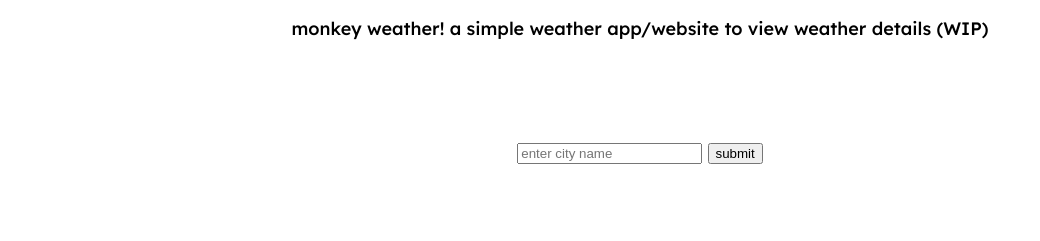
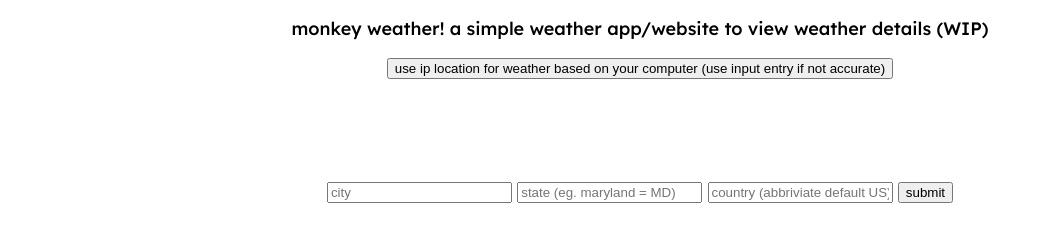
Before and after one commit to Monkey-Businesses/monkeyweather, a plain HTML site: page index.html in a window 1280 px wide. Shown: the part 51-292 px from the top of the page, without its empty margins (0-1040 px from the left). Drawn offline with Linux system fonts and the light colour scheme.

Commit message:
added ip location based weather and state and country fields

```diff
--- a/index.html
+++ b/index.html
@@ -5,6 +5,7 @@
 <link href="https://fonts.googleapis.com/css2?family=Lexend:wght@100..900&display=swap" rel="stylesheet">
 
 <head>
+    <title>Monkey Weather</title>
     <a href="/index.html" style="font-family: 'Lexend'; font-weight: 500; font-size: xx-large; color: black; text-decoration: none;">Monkey Weather</a>
 </head>
 <body>
@@ -12,8 +13,11 @@
     <div style="font-family: 'Lexend'; font-weight: 500; font-size: large; color: black; text-decoration: none; text-align: center; margin-top: 20px;">
         <p>monkey weather! a simple weather app/website to view weather details (WIP)</p>
     </div>
+    <div style="text-align: center;"><button id="submit" onclick="fetchWeatherData()">use ip location for weather based on your computer (use input entry if not accurate)</button></div>
     <div style="font-family: 'Lexend'; font-weight: 500; font-size: large; color: black; text-decoration: none; text-align: center; margin-top: 100px;">
-        <input id="cityInput" name="city input" placeholder="enter city name">
+        <input id="cityInput" name="city input" placeholder="city">
+        <input id="stateInput" name="state input" placeholder="state (eg. maryland = MD)">
+        <input id="countryInput" name="country input" placeholder="country (abbriviate default US)">
         <button id="submit" onclick="fetchWeatherData()">submit</button>
         <h5 id="error"></h5>
         <h3 id="city"></h3>
--- a/script.js
+++ b/script.js
@@ -3,17 +3,30 @@ const units = 'imperial'; // or 'imperial'
 const cnt = 5; // number of forecast entries
 
 async function fetchWeatherData() {
-    const city = document.getElementById('cityInput').value;
-    console.log(`city: ${city}`)
+    const response = await fetch('http://ip-api.com/json');
+    const ipData = await response.json();
+
+    let city = document.getElementById('cityInput').value.trim();
+    let state = document.getElementById('stateInput').value.trim();
+    let country = document.getElementById('countryInput').value.trim();
+
+    if (!city) city = ipData.city;
+    if (!state) state = ipData.region;
+    if (!country) country = ipData.countryCode;
+
+    console.log(ipData.city)
+    console.log(ipData.region)
+    console.log(ipData.countryCode)
+
     try {
 
-        const response = await fetch(
-            `https://api.openweathermap.org/data/2.5/forecast?q=${(city)}&appid=${(apiKey)}&units=${units}&cnt=${cnt}`
+        const responseweather = await fetch(
+            `https://api.openweathermap.org/data/2.5/forecast?q=${(city)},${(state)},${(country)}&appid=${(apiKey)}&units=${units}&cnt=${cnt}`
         );
 
-        if (!response.ok) {
-            console.error('API error', response.status);
-            if (response.status = 404) {
+        if (!responseweather.ok) {
+            console.error('API error', responseweather.status);
+            if (responseweather.status === 404) {
                 console.error("data field is incorrect")
                 document.getElementById('error').innerText = 'error: data field is incorrect. please recheck your city for misspellings and try again';
             }
@@ -21,7 +34,7 @@ async function fetchWeatherData() {
         }
 
         document.getElementById('error').innerText = '';
-        const data = await response.json();
+        const data = await responseweather.json();
 
         const temp = Math.floor(data.list[0].main.temp)
         const icon = data.list[0].weather[0].icon;
@@ -30,7 +43,8 @@ async function fetchWeatherData() {
         const humidity = data.list[0].main.humidity;
         console.log('weather data', Math.floor(data.list[0].main.temp));
         document.getElementById('weather').innerHTML = `<img src="https://openweathermap.org/img/wn/${icon}@2x.png">
-    <h3>${temp}°F   ${cityName}   current humidity: ${humidity}   ${description}</h3>`;
+    <h3>${temp}°F   ${cityName}   <div>current humidity: ${humidity} </div>
+    ${description}</h3>`;
     } catch (error) {
         console.error('Error:', error);
     }
```
